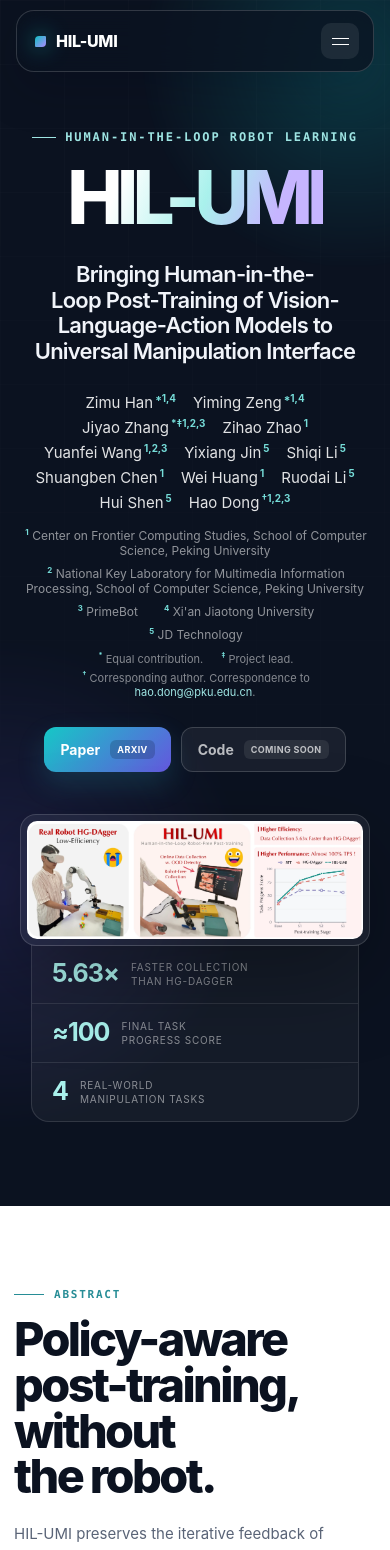
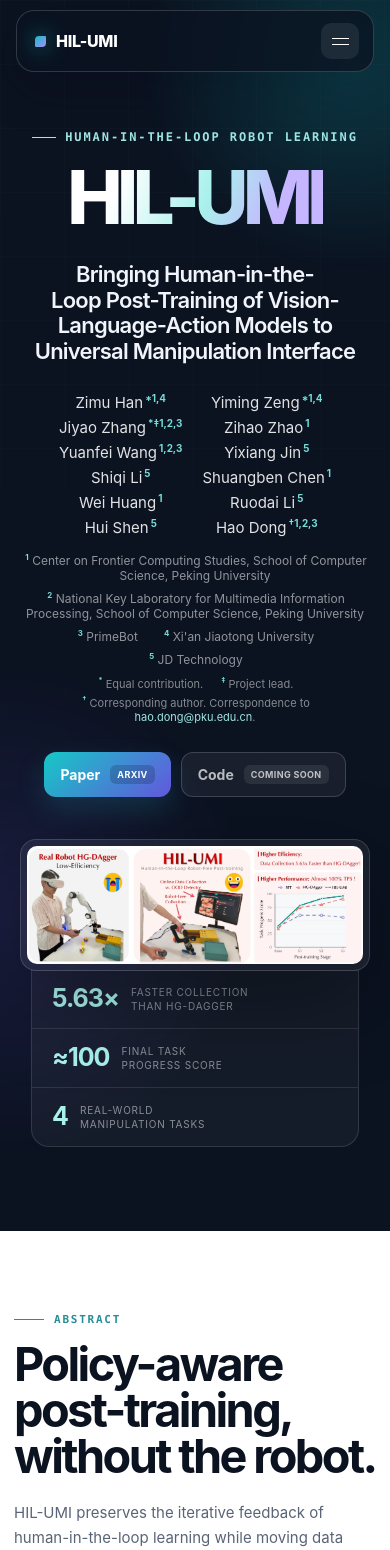
Before and after one commit to HIL-UMI/hil-umi.github.io, a React (Vite) app: page / in a window 390 px wide. Shown: the top 1550 px of the page. Built offline with nearby package versions, Linux system fonts and the light colour scheme.

Commit message:
Refine author layout and section headings

```diff
--- a/src/styles.css
+++ b/src/styles.css
@@ -68,7 +68,7 @@ button { font: inherit; }
 h1 { margin: 0; font-size: clamp(64px, 11vw, 136px); line-height: .83; letter-spacing: -.075em; font-weight: 840; }
 h1 span { background: linear-gradient(112deg, #fff 22%, #a9f1ec 54%, #c6b5ff 80%); color: transparent; background-clip: text; }
 .hero h2 { width: min(930px, 100%); margin: 34px auto 28px; color: #f1f4fa; font-size: clamp(22px, 3.15vw, 40px); line-height: 1.16; letter-spacing: -.035em; font-weight: 580; text-wrap: balance; }
-.authors { display: flex; flex-wrap: wrap; justify-content: center; gap: 5px 17px; width: min(920px, 100%); margin: 0 auto; color: rgba(255,255,255,.88); font-size: 15px; }
+.authors { display: grid; grid-template-columns: repeat(6, max-content); justify-content: center; gap: 5px 17px; width: min(920px, 100%); margin: 0 auto; color: rgba(255,255,255,.88); font-size: 15px; }
 .author sup, .affiliations sup, .equal-note sup { margin-left: 2px; color: #76ddd9; font-size: .66em; font-weight: 700; }
 .affiliations { display: grid; gap: 7px; width: min(1040px, 100%); margin: 15px auto 0; color: rgba(255,255,255,.55); font-size: 12px; }
 .affiliation-row { display: flex; flex-wrap: wrap; justify-content: center; gap: 7px 20px; }
@@ -96,7 +96,7 @@ h1 span { background: linear-gradient(112deg, #fff 22%, #a9f1ec 54%, #c6b5ff 80%
 .section-heading { width: min(760px, 100%); margin-bottom: 56px; }
 .section-kicker { display: flex; align-items: center; gap: 10px; margin: 0 0 16px; color: #278d96; font: 750 11px/1.2 ui-monospace, SFMono-Regular, Menlo, monospace; letter-spacing: .16em; }
 .section-kicker span { width: 30px; height: 1px; background: currentColor; }
-.section-heading h2, .citation-wrap h2 { margin: 0; font-size: clamp(38px, 5.5vw, 68px); line-height: .98; letter-spacing: -.055em; font-weight: 770; text-wrap: balance; }
+.section-heading h2, .citation-wrap h2 { margin: 0; font-size: clamp(38px, 5.5vw, 68px); line-height: .98; letter-spacing: -.055em; font-weight: 700; text-wrap: balance; }
 .section-heading > p:last-child, .citation-wrap > div > p:last-child { max-width: 680px; margin: 22px 0 0; color: var(--muted); font-size: 17px; line-height: 1.65; }
 .section-heading.light h2 { color: white; }
 .section-heading.light > p:last-child { color: rgba(255,255,255,.58); }
@@ -236,6 +236,7 @@ footer { padding: 30px 0; border-top: 1px solid var(--line); background: #fff; }
   .mobile-nav a:hover { background: rgba(255,255,255,.08); color: white; }
   .hero { padding-top: 122px; }
   .hero h1 { font-size: clamp(58px, 19vw, 86px); }
+  .authors { grid-template-columns: repeat(2, max-content); column-gap: 20px; }
   .hero-actions { flex-wrap: wrap; }
   .hero-figure { margin-top: 42px; padding: 6px; border-radius: 16px; }
   .hero-figure img { border-radius: 10px; }
@@ -270,6 +271,7 @@ footer { padding: 30px 0; border-top: 1px solid var(--line); background: #fff; }
 }
 
 @media (min-width: 701px) and (max-width: 980px) {
+  .authors { grid-template-columns: repeat(3, max-content); }
   .abstract-layout { grid-template-columns: 1.1fr .9fr; gap: 36px; }
   .contribution-grid, .method-grid { gap: 12px; }
   .hardware-list { grid-template-columns: repeat(2, 1fr); }
```
